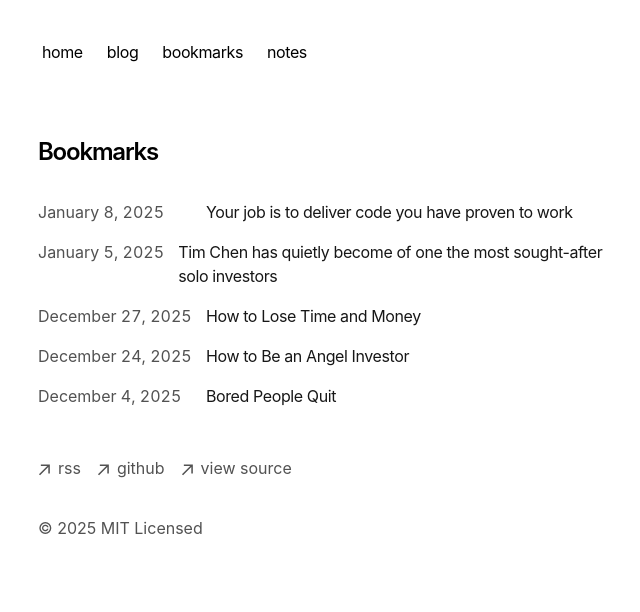
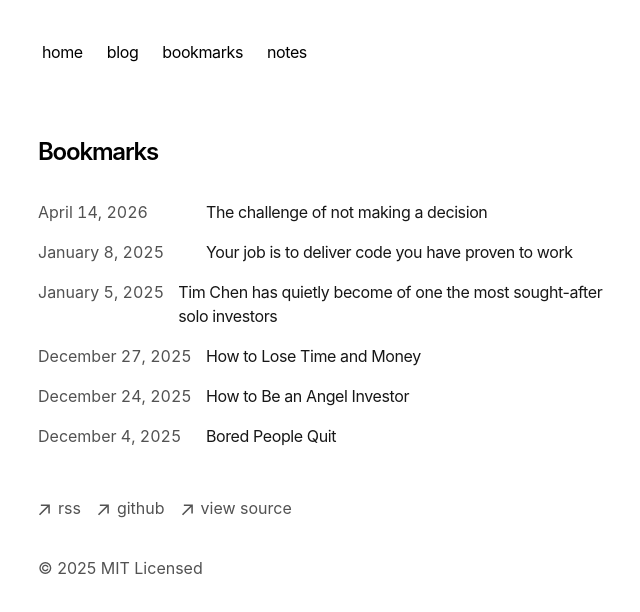
Before and after one commit to akinncar/blog, a Next.js app: page /bookmarks in a window 1280 px wide. Shown: the top 612 px of the page, without its empty margins (314-954 px from the left). Built offline with nearby package versions, Linux system fonts and the light colour scheme.

Commit message:
feat: add article

```diff
--- a/app/components/links.tsx
+++ b/app/components/links.tsx
@@ -6,7 +6,8 @@ const links = [
   { date: new Date('2025-12-24'), url: 'https://paulgraham.com/angelinvesting.html', title: 'How to Be an Angel Investor' },
   { date: new Date('2025-12-27'), url: 'https://paulgraham.com/selfindulgence.html', title: 'How to Lose Time and Money' },
   { date: new Date('2025-01-05'), url: 'https://techcrunch.com/2025/09/23/tim-chen-has-quietly-become-of-one-the-most-sought-after-solo-investors/', title: 'Tim Chen has quietly become of one the most sought-after solo investors' },
-  { date: new Date('2025-01-08'), url: 'https://simonwillison.net/2025/Dec/18/code-proven-to-work/', title: 'Your job is to deliver code you have proven to work' }
+  { date: new Date('2025-01-08'), url: 'https://simonwillison.net/2025/Dec/18/code-proven-to-work/', title: 'Your job is to deliver code you have proven to work' },
+  { date: new Date('2026-04-14'), url: 'https://www.jopcmelo.com/articles/the-challenge-of-not-making-a-decision', title: 'The challenge of not making a decision' }
 ]
 
 export function Links() {
```
